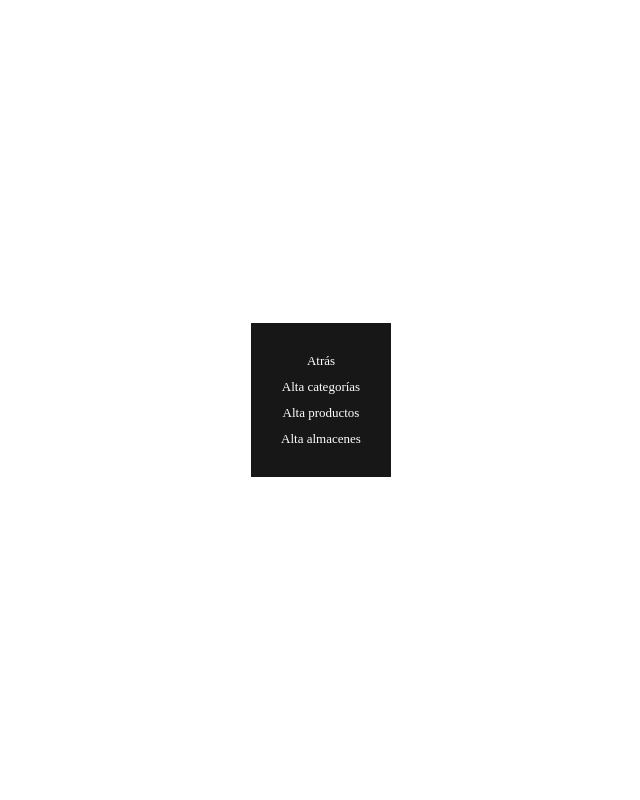
After one commit to HerraHabibi/DWES, a PHP site: page /gestionInternaGeneral.html in a window 1280 px wide. The commit adds this page. Shown: the whole page, without its empty margins (319-959 px from the left). Run offline with PHP 8.4, Linux system fonts and the light colour scheme.

Commit message:
Alta almacenes

```diff
--- /dev/null
+++ b/Proyectos/Web Compras/css/nav.css
@@ -0,0 +1,27 @@
+* {
+  margin: 0;
+  padding: 0;
+}
+
+body {
+  display: flex;
+  align-items: center;
+  justify-content: center;
+  height: 100vh;
+}
+
+nav {
+  display: flex;
+  flex-direction: column;
+  gap: 10px;
+  padding: 30px;
+  width: fit-content;
+  background-color: #171717;
+  text-align: center;
+}
+
+a {
+  color: white;
+  text-decoration: none;
+  font-size: 13px;
+}
--- /dev/null
+++ b/Proyectos/Web Compras/gestionInternaGeneral.html
@@ -0,0 +1,18 @@
+<!DOCTYPE html>
+<html>
+  <head>
+    <meta charset='UTF-8'>
+    <meta name='viewport' content='width=device-width, initial-scale=1.0'>
+    <meta http-equiv='X-UA-Compatible' content='ie=edge'>
+    <title>Gestión interna general - Web Compras</title>
+    <link rel='stylesheet' href='css/nav.css'>
+  </head>
+  <body>
+    <nav>
+      <a href='index.html'>Atrás</a>
+      <a href='gestionInternaGeneral/comaltacat.php'>Alta categorías</a>
+      <a href='gestionInternaGeneral/comaltapro.php'>Alta productos</a>
+      <a href='gestionInternaGeneral/comaltaalm.php'>Alta almacenes</a>
+    </nav>
+  </body>
+</html>
--- a/Proyectos/Web Compras/fComaltacat.php
+++ b/Proyectos/Web Compras/gestionInternaGeneral/fComaltacat.php
@@ -36,7 +36,8 @@
 
   // Función para insertar el nuevo categoría en la base de datos
   function insertarCat($codCat, $nomCat) {
-    $sql = "INSERT INTO categoria (id_categoria, nombre) VALUES (:id_categoria, :nombre)";
+    $sql = "INSERT INTO categoria (id_categoria, nombre)
+              VALUES (:id_categoria, :nombre)";
     $params = [':id_categoria' => $codCat, ':nombre' => $nomCat];
 
     $valido = operarBd($sql, $params);
```
Also changed, not shown: Proyectos/Web Compras/css/comun.css (added, +14 -0 lines), Proyectos/Web Compras/gestionInternaGeneral/comaltaalm.php (added, +48 -0 lines), Proyectos/Web Compras/gestionInternaGeneral/comaltacat.php (renamed from Proyectos/Web Compras/comaltacat.php, +11 -3 lines), Proyectos/Web Compras/gestionInternaGeneral/comaltapro.php (renamed from Proyectos/Web Compras/comaltapro.php, +11 -3 lines), Proyectos/Web Compras/gestionInternaGeneral/fComaltaalm.php (added, +42 -0 lines), Proyectos/Web Compras/gestionInternaGeneral/fComaltapro.php (renamed from Proyectos/Web Compras/fComaltapro.php).
